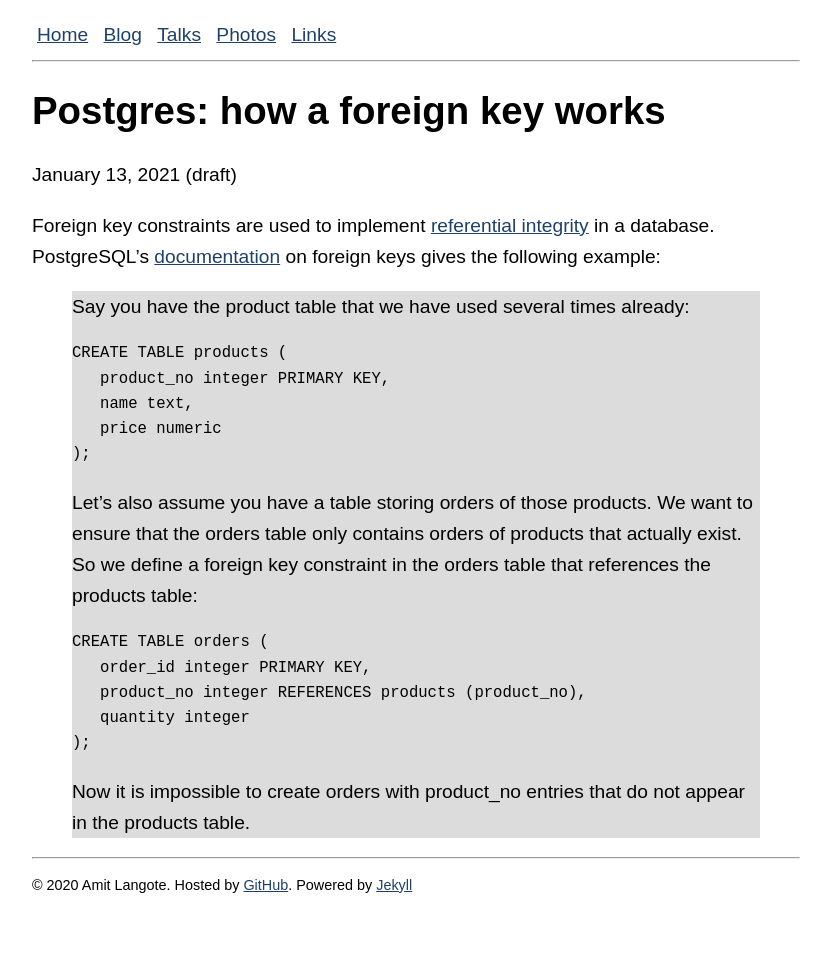
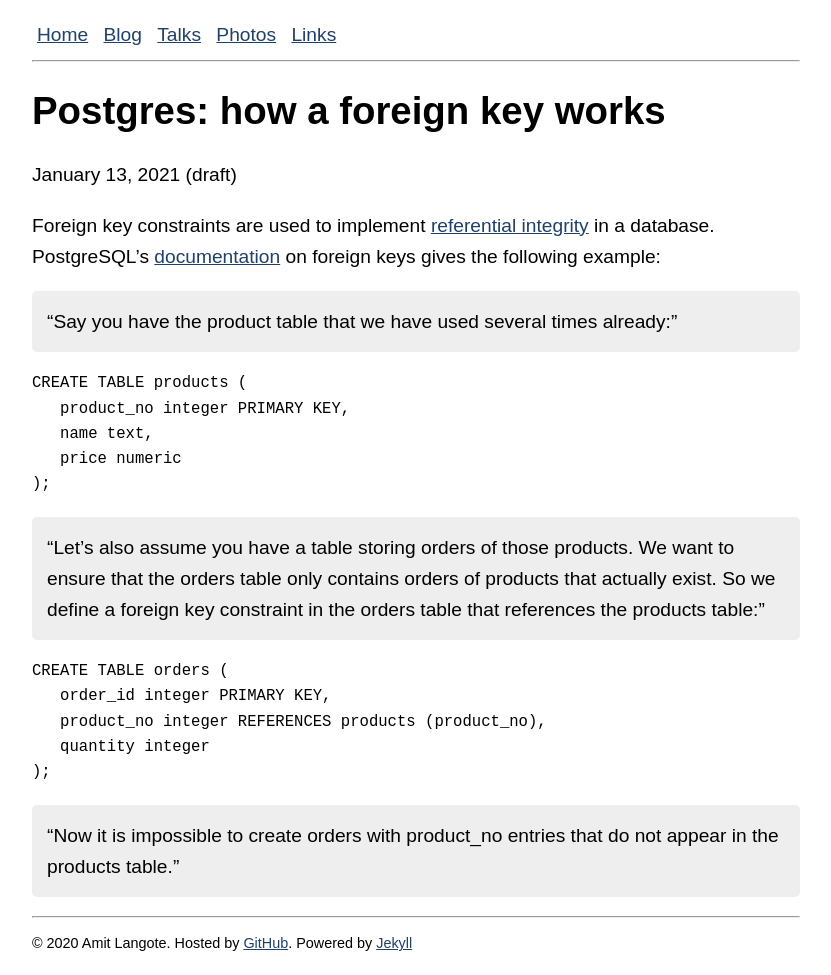
Before and after one commit to amitlan/website, a Jekyll site: the page built from _posts/2021-01-13-pg-fkey.md, in a window 1280 px wide. Shown: the whole page, without its empty margins (224-1055 px from the left). Built offline with Jekyll 4.4.1, drawn with Linux system fonts in a browser that asks for light colours; before the commit the page ends 916 px from its top, so only the background shows below that.

Commit message:
css-blockquote-style-copypaste

```diff
--- a/styles/global.css
+++ b/styles/global.css
@@ -3,9 +3,21 @@ a{
 }
 
 blockquote {
-	background-color:#DCDCDC;
-	font-size: '8px'
-	padding:20px
+    margin: 0;
+}
+
+blockquote p {
+    padding: 15px;
+    background: #eee;
+    border-radius: 5px;
+}
+
+blockquote p::before {
+    content: '\201C';
+}
+
+blockquote p::after {
+    content: '\201D';
 }
 
 nav a, footer div a{
```
